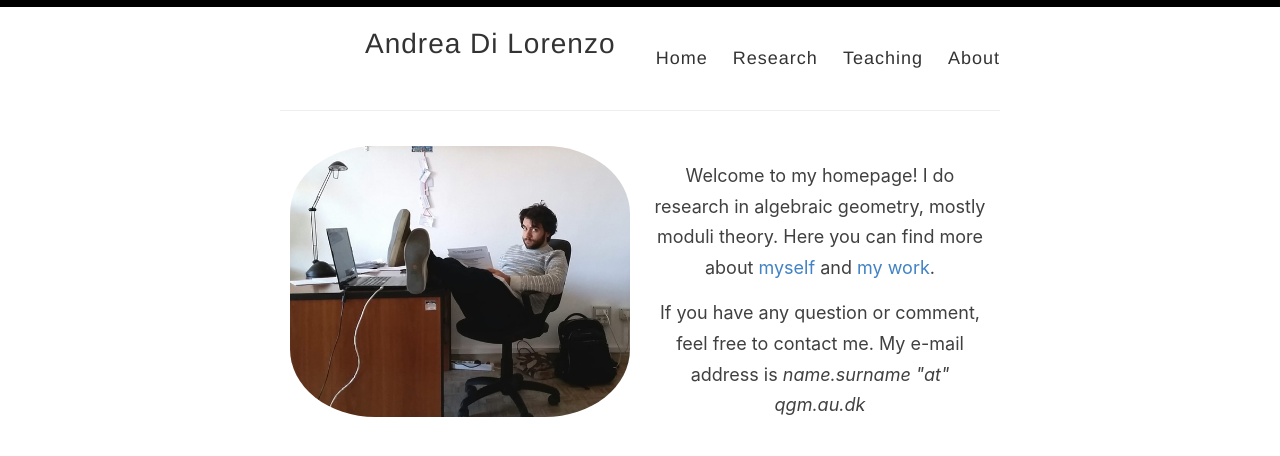
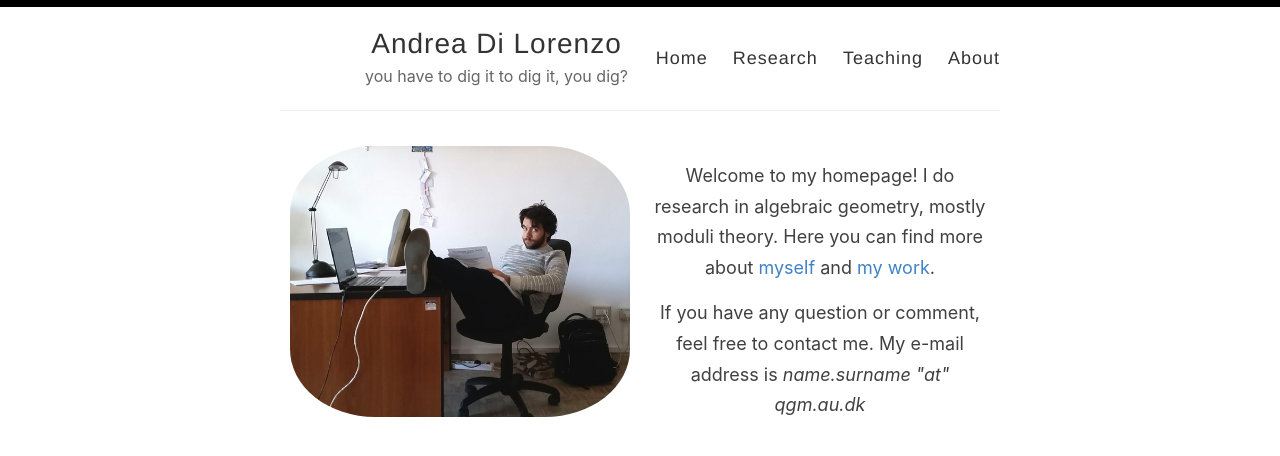
Before and after one commit to anddil/anddil.github.io, a Jekyll site: the page built from index.html, in a window 1280 px wide. Shown: the top 456 px of the page. Built offline with Jekyll 4.4.1, drawn with Linux system fonts in a browser that asks for light colours; the list of posts is cut into pages by our own code.

Commit message:
Update _config.yml

```diff
--- a/_config.yml
+++ b/_config.yml
@@ -9,7 +9,7 @@ name: Andrea Di Lorenzo
 # author: Amit Merchant
 
 # Short bio or description (displayed in the header)
-description:
+description: you have to dig it to dig it, you dig?
 
 # URL of your avatar or profile pic (you could use your GitHub profile pic)
 # avatar: /images/reverie.png
```
